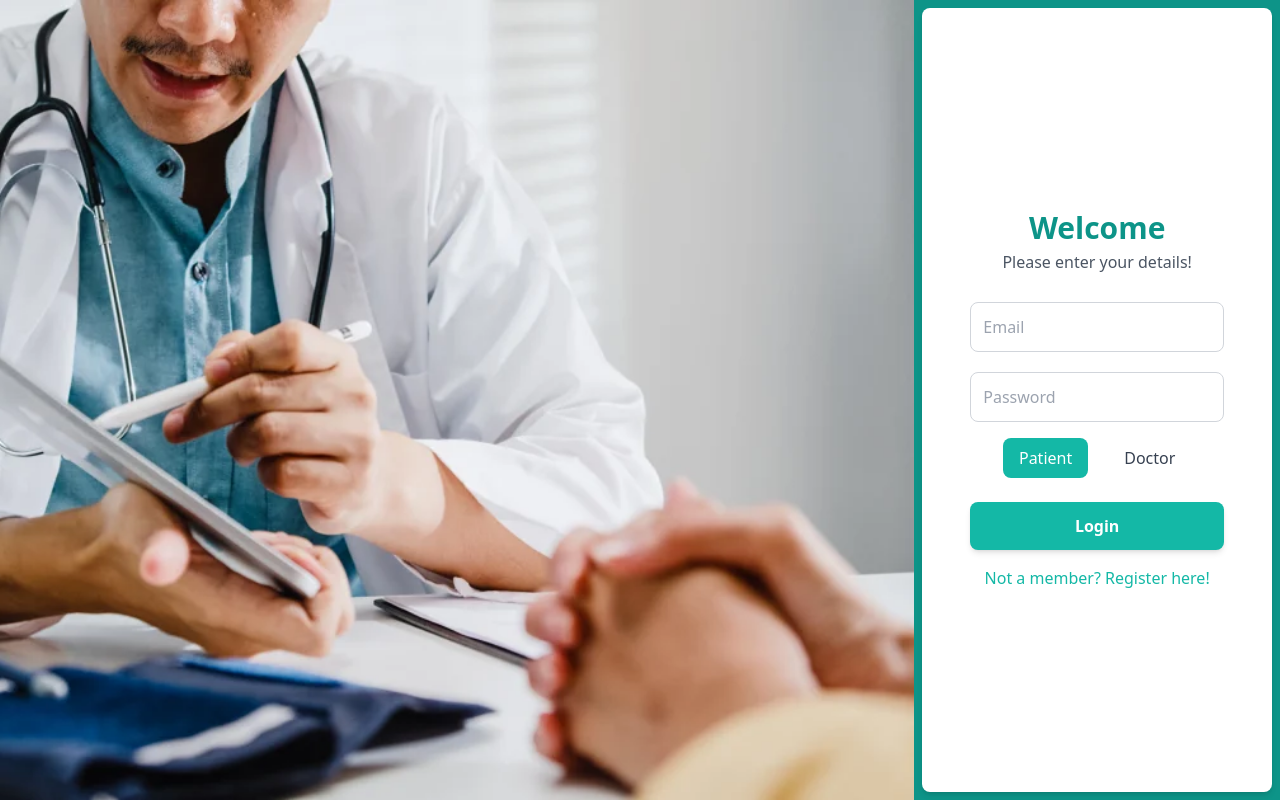
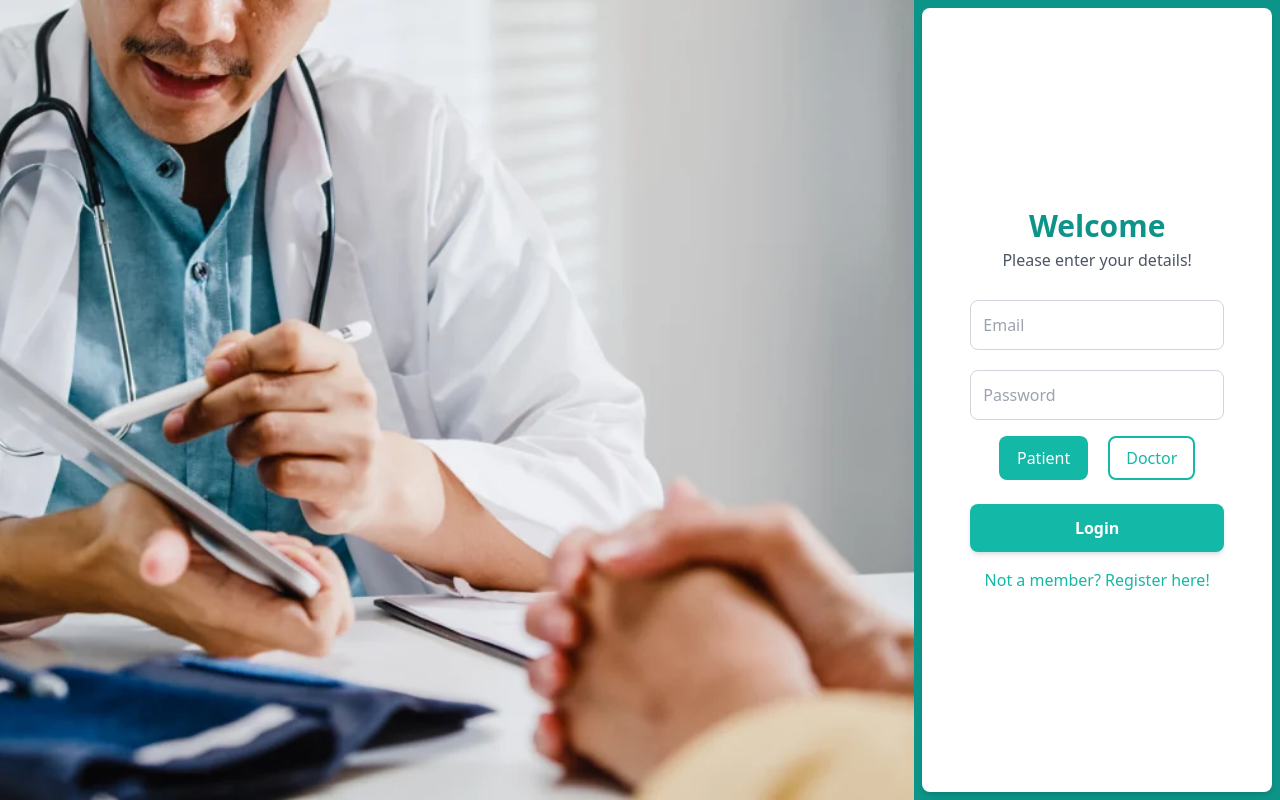
Before and after one commit to furkanates07/hospital-management-frontend, a Vue app: page /login in a window 1280 px wide. Built offline with nearby package versions, Linux system fonts and the light colour scheme.

Commit message:
chore: design user role button

```diff
--- a/src/views/login/index.vue
+++ b/src/views/login/index.vue
@@ -43,10 +43,10 @@
             <button
               type="button"
               :class="[
-                'py-2 px-4 rounded-lg',
+                'py-2 px-4 rounded-lg border-2',
                 role === 'patient'
-                  ? 'bg-teal-500 text-white'
-                  : 'bg-white text-gray-700',
+                  ? 'bg-teal-500 text-white border-transparent'
+                  : 'bg-white text-teal-500 border-teal-500',
               ]"
               @click="role = Role.PATIENT"
             >
@@ -55,10 +55,10 @@
             <button
               type="button"
               :class="[
-                'py-2 px-4 rounded-lg',
+                'py-2 px-4 rounded-lg border-2',
                 role === 'doctor'
-                  ? 'bg-teal-500 text-white'
-                  : 'bg-white text-gray-700',
+                  ? 'bg-teal-500 text-white border-transparent'
+                  : 'bg-white text-teal-500 border-teal-500',
               ]"
               @click="role = Role.DOCTOR"
             >
@@ -66,6 +66,7 @@
             </button>
           </div>
         </div>
+
         <button
           type="submit"
           class="w-full py-3 px-4 bg-teal-500 text-white font-semibold rounded-lg shadow-md hover:bg-teal-600 focus:outline-none focus:ring-2 focus:ring-teal-500"
```
